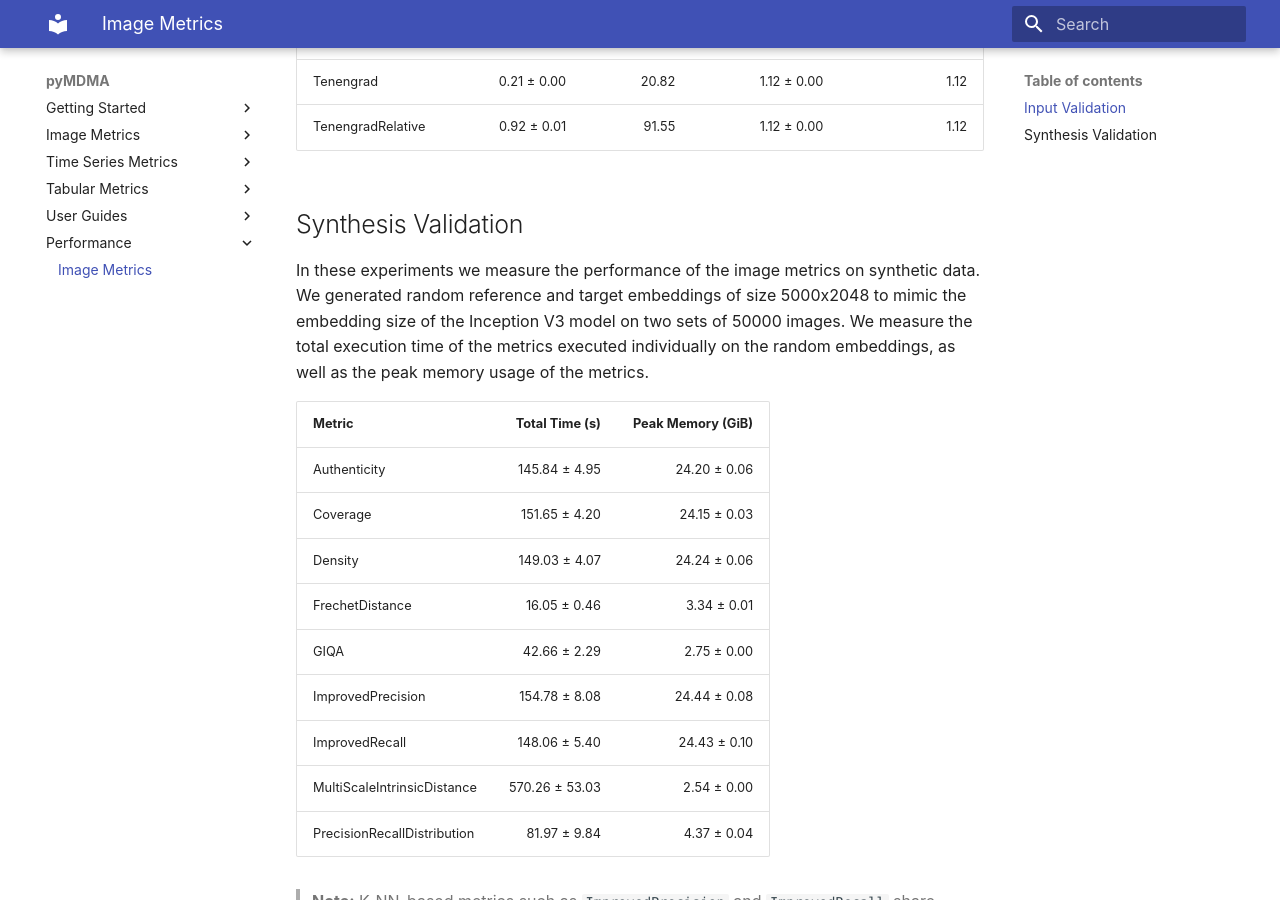
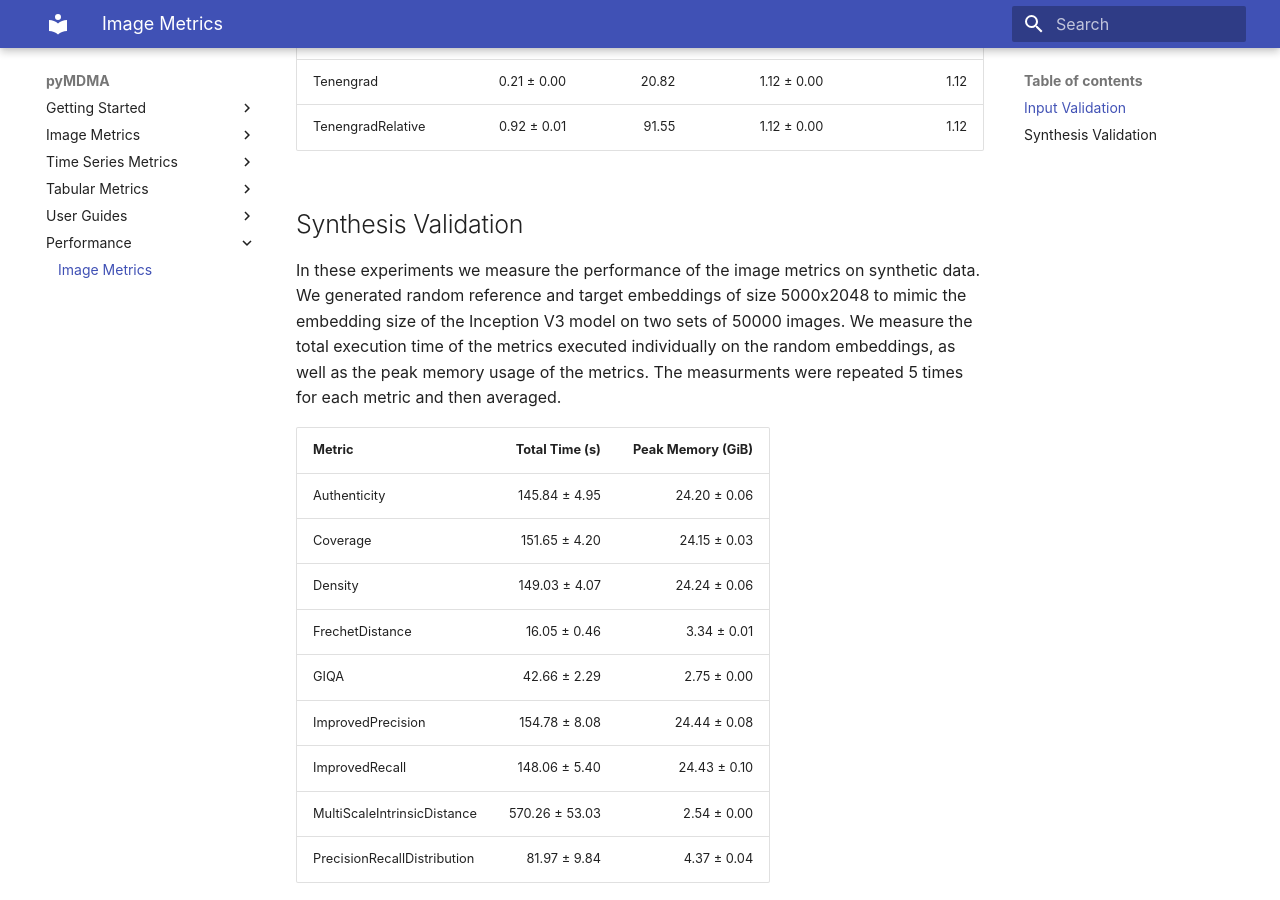
Before and after one commit to fraunhoferportugal/pymdma, an MkDocs documentation site: the page built from docs/performance/image.md, in a window 1280 px wide and 900 px high, scrolled down 953 px. Built offline with MkDocs 1.6.1 and Material for MkDocs 9.7.7, drawn with Linux system fonts in a browser that asks for light colours.

Commit message:
docs: missing experiment setup

```diff
--- a/docs/performance/image.md
+++ b/docs/performance/image.md
@@ -23,7 +23,7 @@ To validate the performance of the image metrics, we measured the mean batch tim
 
 ## Synthesis Validation
 
-In these experiments we measure the performance of the image metrics on synthetic data. We generated random reference and target embeddings of size 5000x2048 to mimic the embedding size of the Inception V3 model on two sets of 50000 images. We measure the total execution time of the metrics executed individually on the random embeddings, as well as the peak memory usage of the metrics.
+In these experiments we measure the performance of the image metrics on synthetic data. We generated random reference and target embeddings of size 5000x2048 to mimic the embedding size of the Inception V3 model on two sets of 50000 images. We measure the total execution time of the metrics executed individually on the random embeddings, as well as the peak memory usage of the metrics. The measurments were repeated 5 times for each metric and then averaged.
 
 | Metric | Total Time (s) | Peak Memory (GiB) |
 |:----------------------------|------------------:|--------------------:|
```
